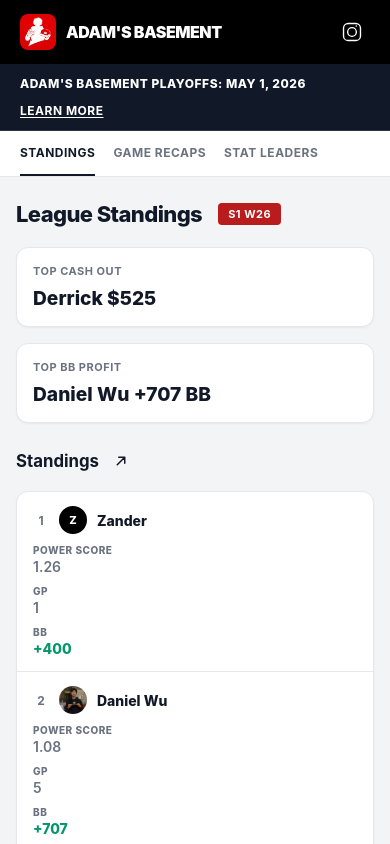
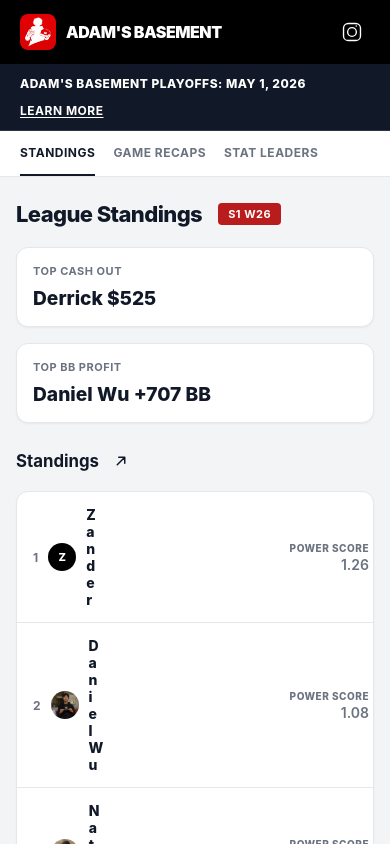
Before and after one commit to dnl-wu/pokerstats, a React (Vite) app: page / in a window 390 px wide. Shown: the top 844 px of the page. Built offline with nearby package versions, Linux system fonts and the light colour scheme.

Commit message:
Update App.css

```diff
--- a/src/App.css
+++ b/src/App.css
@@ -721,13 +721,13 @@ tr:hover td {
   }
 
   .leaderboard-table tr {
-    display: grid;
-    grid-template-columns: minmax(0, 1fr);
-    gap: 10px;
+    display: flex;
+    align-items: center;
+    gap: 12px;
   }
 
   .leaderboard-table td[data-label='Player'] {
-    display: block;
+    flex: 1 1 auto;
     min-width: 0;
     padding: 0;
   }
@@ -736,36 +736,27 @@ tr:hover td {
     width: 100%;
   }
 
-  .leaderboard-table td[data-label='Power Score'],
-  .leaderboard-table td[data-label='BB'],
-  .leaderboard-table td[data-label='GP'] {
-    display: inline-block;
-    min-width: 0;
+  .leaderboard-table td[data-label='Power Score'] {
+    flex: 0 0 auto;
+    min-width: 72px;
     padding: 0;
-    text-align: left;
-    vertical-align: top;
+    text-align: right;
   }
 
   .leaderboard-table td[data-label='Player']::before {
     display: none;
   }
 
-  .leaderboard-table td[data-label='Power Score']::before,
-  .leaderboard-table td[data-label='BB']::before,
-  .leaderboard-table td[data-label='GP']::before {
+  .leaderboard-table td[data-label='Power Score']::before {
     margin-bottom: 2px;
   }
 
-  .leaderboard-table td[data-label='Power Score'],
   .leaderboard-table td[data-label='BB'],
-  .leaderboard-table td[data-label='GP'] {
-    margin-right: 16px;
-  }
-
   .leaderboard-table td[data-label='Net'],
   .leaderboard-table td[data-label='Avg'],
   .leaderboard-table td[data-label='Win %'],
-  .leaderboard-table td[data-label='ROI'] {
+  .leaderboard-table td[data-label='ROI'],
+  .leaderboard-table td[data-label='GP'] {
     display: none;
   }
 
```
